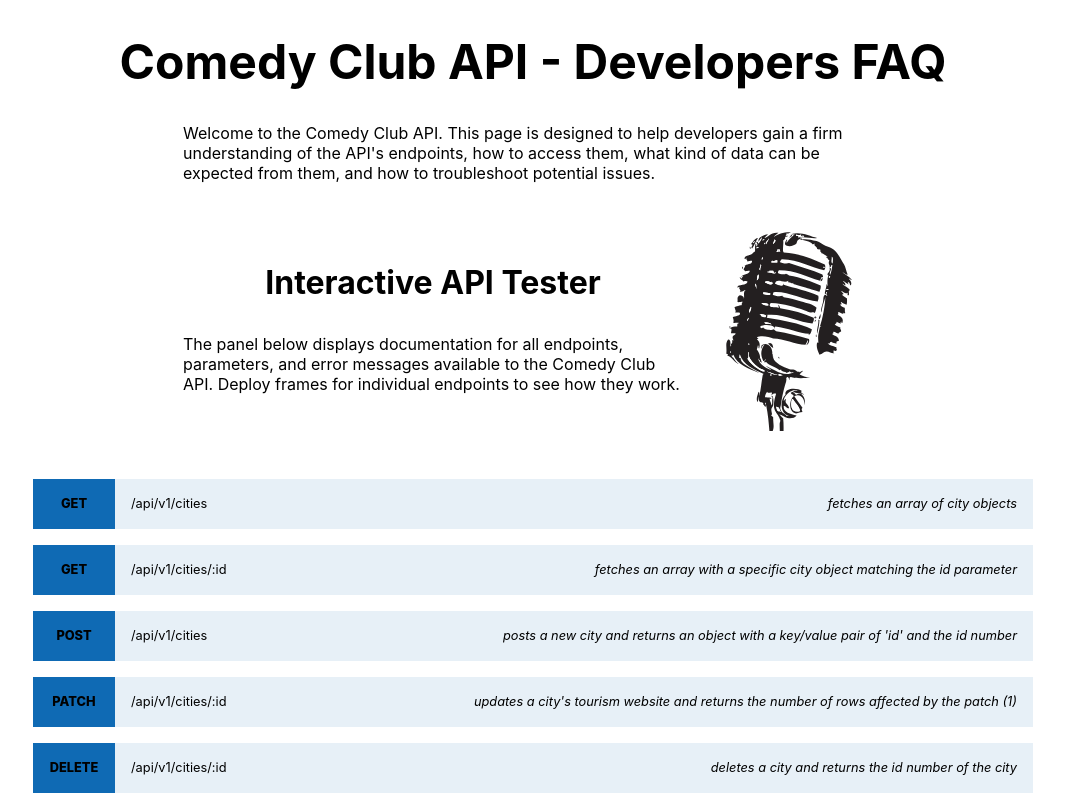
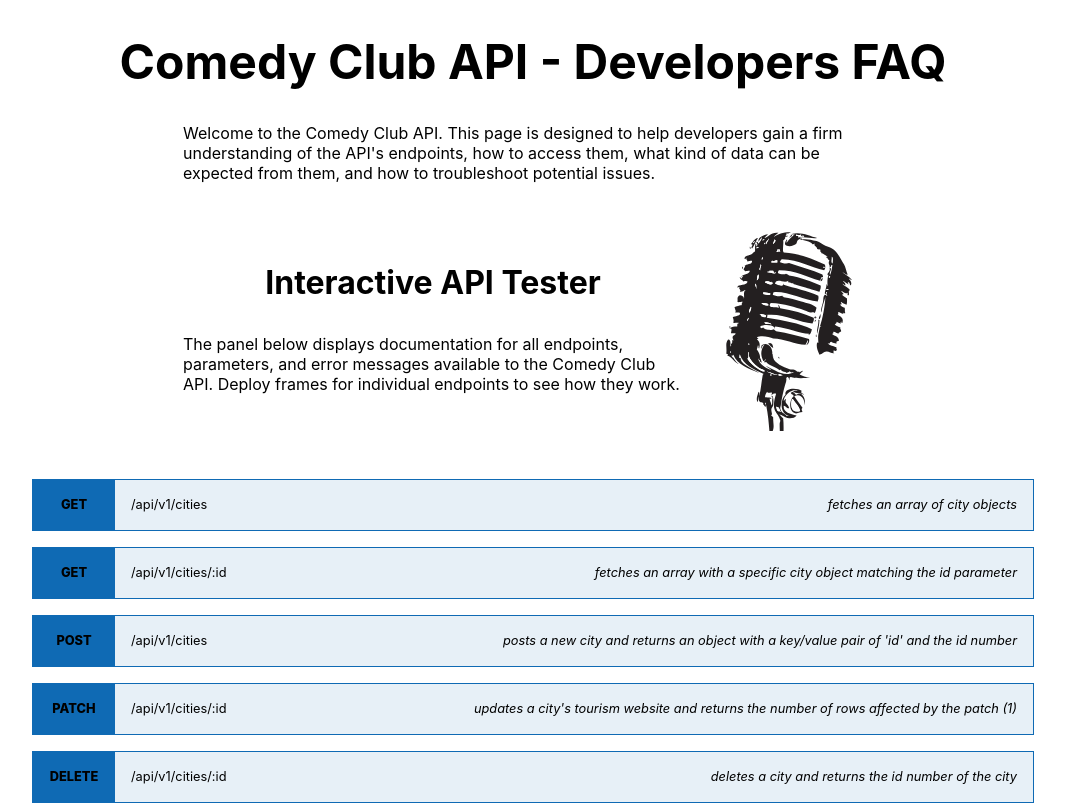
Before and after one commit to relasine/comedy-club-api-docs, a React (Create React App) app: page / in a window 1280 px wide. Shown: the top 805 px of the page, without its empty margins (107-1172 px from the left). Built offline with nearby package versions, Linux system fonts and the light colour scheme.

Commit message:
Style panes in blue

```diff
--- a/src/styles/Pane.css
+++ b/src/styles/Pane.css
@@ -3,6 +3,7 @@
   margin: 1rem auto;
   background: #e7f0f7;
   font-size: 0.8rem;
+  border: 1px solid #0f6ab4;
 }
 
 .pane:hover {
@@ -51,5 +52,5 @@
 }
 
 .secondary-pane.true {
-  height: 166px;
+  height: 210px;
 }
```
